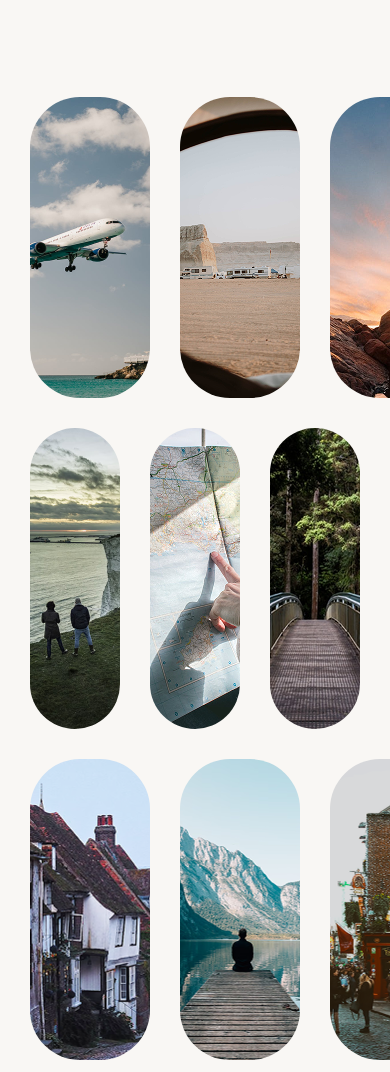
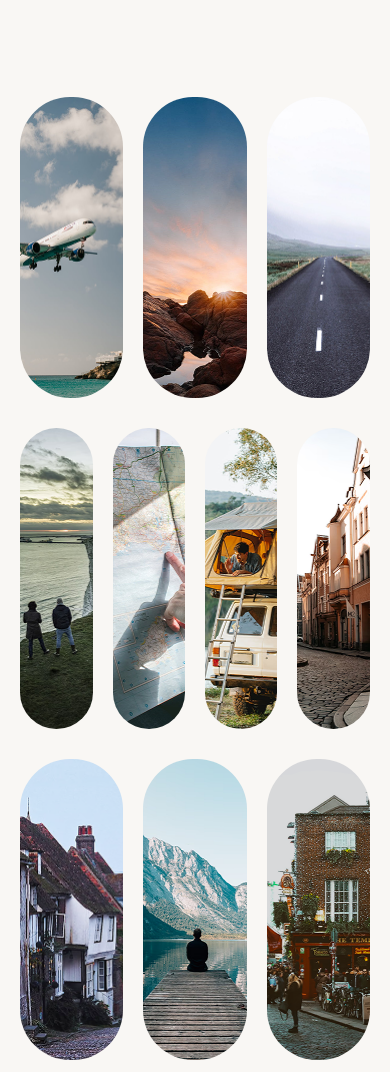
Before and after one commit to denis-basov/SnP_YourTour, a website built with Vite: page index.html in a window 390 px wide. Shown: the part 6508-7580 px from the top of the page. Built offline with nearby package versions, Linux system fonts and the light colour scheme.

Commit message:
adaptive 1024 v1.1

```diff
--- a/SASS/layout/_gallery.scss
+++ b/SASS/layout/_gallery.scss
@@ -24,19 +24,58 @@
     gap: 3rem;
     padding: 0 3rem;
     margin-top: 10rem;
-    grid-auto-rows: 301px; // задаём фиксированную высоту строк
+    grid-auto-rows: 301px;
   }
 
   &__item {
     width: 100%;
     height: 100%;
     border-radius: 5rem;
-    background-size: cover; // масштабирует с обрезкой краёв
-    background-position: center; // центрирует изображение
+    background-size: cover;
+    background-position: center;
     background-repeat: no-repeat;
+
+    &--1 {
+      background-image: url("../images/desktop/image-1.png");
+    }
+    &--2 {
+      background-image: url("../images/desktop/image-2.png");
+    }
+    &--3 {
+      background-image: url("../images/desktop/image-3.png");
+    }
+    &--4 {
+      background-image: url("../images/desktop/image-4.png");
+    }
+    &--5 {
+      background-image: url("../images/desktop/image-5.png");
+    }
+    &--6 {
+      background-image: url("../images/desktop/image-6.png");
+    }
+    &--7 {
+      background-image: url("../images/desktop/image-7.png");
+    }
+    &--8 {
+      background-image: url("../images/desktop/image-8.png");
+    }
+    &--9 {
+      background-image: url("../images/desktop/image-9.png");
+    }
+    &--10 {
+      background-image: url("../images/desktop/image-10.png");
+    }
+    &--11 {
+      background-image: url("../images/desktop/image-11.png");
+    }
+    &--12 {
+      background-image: url("../images/desktop/image-12.png");
+    }
+    &--13 {
+      background-image: url("../images/desktop/image-13.png");
+    }
   }
 
-  // Управление шириной карточек (4,5,4)
   &__item:nth-child(1),
   &__item:nth-child(2),
   &__item:nth-child(3),
@@ -59,3 +98,77 @@
     grid-column: span 5;
   }
 }
+
+@media (max-width: 1024px) {
+  .gallery {
+    &__list {
+      padding: 0 2rem;
+      grid-template-columns: repeat(12, 1fr);
+      gap: 3rem 2rem;
+    }
+
+    &__item {
+      &--1 {
+        background-image: url("../images/laptop/image-1.png");
+      }
+      &--3 {
+        background-image: url("../images/laptop/image-3.png");
+      }
+      &--4 {
+        background-image: url("../images/laptop/image-4.png");
+      }
+      &--5 {
+        background-image: url("../images/laptop/image-5.png");
+      }
+      &--6 {
+        background-image: url("../images/laptop/image-6.png");
+      }
+      &--8 {
+        background-image: url("../images/laptop/image-8.png");
+      }
+      &--9 {
+        background-image: url("../images/laptop/image-9.png");
+      }
+      &--10 {
+        background-image: url("../images/laptop/image-10.png");
+      }
+      &--11 {
+        background-image: url("../images/laptop/image-11.png");
+      }
+      &--12 {
+        background-image: url("../images/laptop/image-12.png");
+      }
+    }
+
+    &__item:nth-child(2) {
+      display: none;
+    }
+
+    &__item:nth-child(1),
+    &__item:nth-child(3),
+    &__item:nth-child(4) {
+      grid-column: span 4;
+    }
+
+    &__item:nth-child(7) {
+      display: none;
+    }
+
+    &__item:nth-child(5),
+    &__item:nth-child(6),
+    &__item:nth-child(8),
+    &__item:nth-child(9) {
+      grid-column: span 3;
+    }
+
+    &__item:nth-child(13) {
+      display: none;
+    }
+
+    &__item:nth-child(10),
+    &__item:nth-child(11),
+    &__item:nth-child(12) {
+      grid-column: span 4;
+    }
+  }
+}
--- a/index.html
+++ b/index.html
@@ -263,24 +263,24 @@
         <section class="gallery">
           <h2 class="gallery__title h2">Фотографии путешествий</h2>
           <p class="gallery__intro p-normal">Идейные соображения высшего порядка, а также рамки и место обучения кадров</p>
-          <div class="gallery__list">
-            <!-- 1,2,3,4 -->
-            <div class="gallery__item" style="background-image: url('images/desktop/image-1.png');"></div>
-            <div class="gallery__item" style="background-image: url('images/desktop/image-2.png');"></div>
-            <div class="gallery__item" style="background-image: url('images/desktop/image-3.png');"></div>
-            <div class="gallery__item" style="background-image: url('images/desktop/image-4.png');"></div>
-            <!-- 5,6,7,8,9 -->
-            <div class="gallery__item" style="background-image: url('images/desktop/image-5.png');"></div>
-            <div class="gallery__item" style="background-image: url('images/desktop/image-6.png');"></div>
-            <div class="gallery__item" style="background-image: url('images/desktop/image-7.png');"></div>
-            <div class="gallery__item" style="background-image: url('images/desktop/image-8.png');"></div>
-            <div class="gallery__item" style="background-image: url('images/desktop/image-9.png');"></div>
-            <!-- 10,11,12,13 -->
-            <div class="gallery__item" style="background-image: url('images/desktop/image-10.png');"></div>
-            <div class="gallery__item" style="background-image: url('images/desktop/image-11.png');"></div>
-            <div class="gallery__item" style="background-image: url('images/desktop/image-12.png');"></div>
-            <div class="gallery__item" style="background-image: url('images/desktop/image-13.png');"></div>
-          </div>
+            <div class="gallery__list">
+              <!-- 1,2,3,4 -->
+              <div class="gallery__item gallery__item--1"></div>
+              <div class="gallery__item gallery__item--2"></div>
+              <div class="gallery__item gallery__item--3"></div>
+              <div class="gallery__item gallery__item--4"></div>
+              <!-- 5,6,7,8,9 -->
+              <div class="gallery__item gallery__item--5"></div>
+              <div class="gallery__item gallery__item--6"></div>
+              <div class="gallery__item gallery__item--7"></div>
+              <div class="gallery__item gallery__item--8"></div>
+              <div class="gallery__item gallery__item--9"></div>
+              <!-- 10,11,12,13 -->
+              <div class="gallery__item gallery__item--10"></div>
+              <div class="gallery__item gallery__item--11"></div>
+              <div class="gallery__item gallery__item--12"></div>
+              <div class="gallery__item gallery__item--13"></div>
+            </div>
         </section>
         <!-- </GALLERY> -->
 
```
Also changed, not shown: images/laptop/image-1.png (added), images/laptop/image-10.png (added), images/laptop/image-11.png (added), images/laptop/image-12.png (added), images/laptop/image-3.png (added), images/laptop/image-4.png (added), images/laptop/image-5.png (added), images/laptop/image-6.png (added), images/laptop/image-8.png (added), images/laptop/image-9.png (added), 1 other file.
